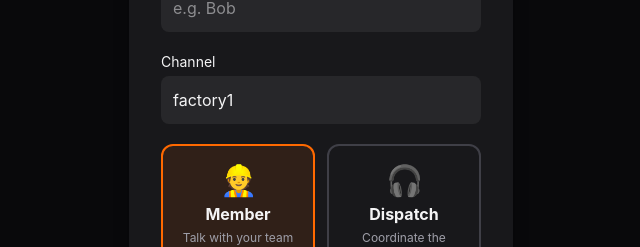
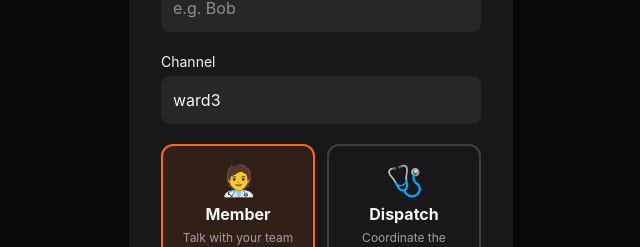
Before and after one commit to Zi-ying/Walkie-talkie, a React (Vite) app: page / in a window 1280 px wide. Shown: the part 310-557 px from the top of the page, without its empty margins (319-959 px from the left). Built offline with nearby package versions, Linux system fonts and the light colour scheme; no server answers.

Commit message:
feat: healthcare setting with a ward channel and care icons

```diff
--- a/src/components/join-screen.tsx
+++ b/src/components/join-screen.tsx
@@ -13,7 +13,7 @@ interface JoinScreenProps {
 // First screen: who you are, which channel, and your role. Full width on phones, a card on desktop.
 export const JoinScreen = ({ errorMessage, onJoin }: JoinScreenProps): JSX.Element => {
   const [name, setName] = useState<string>("");
-  const [channel, setChannel] = useState<string>("factory1");
+  const [channel, setChannel] = useState<string>("ward3");
   const [role, setRole] = useState<Role>("member");
 
   const isMember: boolean = role === "member";
--- a/src/components/role-card.tsx
+++ b/src/components/role-card.tsx
@@ -10,8 +10,8 @@ interface RoleCardProps {
 }
 
 const ROLE_DETAILS: Record<Role, { icon: string; label: string; description: string }> = {
-  member: { icon: "👷", label: "Member", description: "Talk with your team" },
-  dispatch: { icon: "🎧", label: "Dispatch", description: "Coordinate the channel" },
+  member: { icon: "🧑‍⚕️", label: "Member", description: "Talk with your team" },
+  dispatch: { icon: "🩺", label: "Dispatch", description: "Coordinate the channel" },
 };
 
 // One of the two big role choices on the join screen (behaves as a radio button).
--- a/src/components/roster-item.tsx
+++ b/src/components/roster-item.tsx
@@ -9,7 +9,7 @@ interface RosterItemProps {
 
 // One person in Dispatch's team list.
 export const RosterItem = ({ peer, isMe, isSpeaking }: RosterItemProps): JSX.Element => {
-  const icon: string = peer.role === "dispatch" ? "🎧" : "👷";
+  const icon: string = peer.role === "dispatch" ? "🩺" : "🧑‍⚕️";
 
   return (
     <li className="flex items-center gap-2">
```
